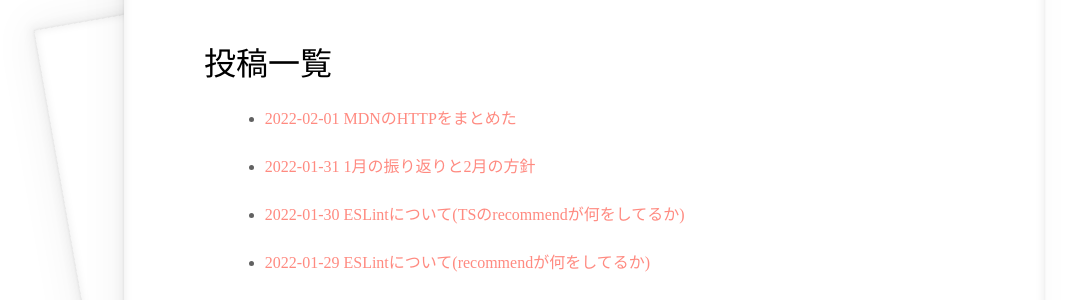
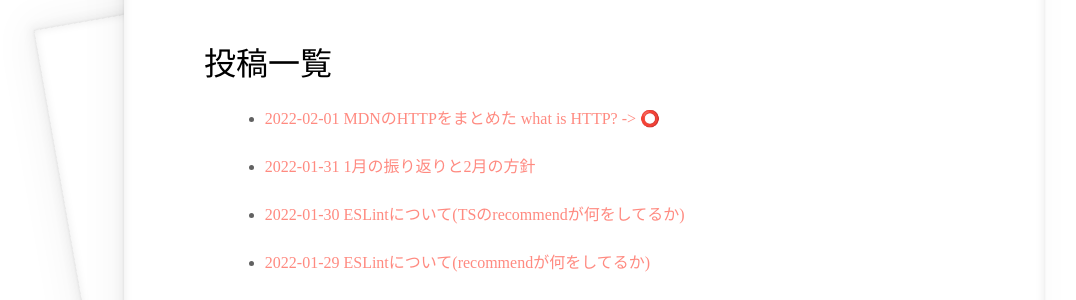
Before and after one commit to taisei-13046/TIL_pages, a Jekyll site: the page built from posts.md, in a window 1280 px wide and 900 px high. Shown: the part 174-474 px from the top of the window, without its empty margins (56-1132 px from the left). Built offline with Jekyll 4.4.1, drawn with Linux system fonts in a browser that asks for light colours.

Commit message:
Update 2022-02-01-react_day37_http.md

```diff
--- a/_posts/2022-02-01-react_day37_http.md
+++ b/_posts/2022-02-01-react_day37_http.md
@@ -1,6 +1,6 @@
 ---
 layout: post
-title: "MDNのHTTPをまとめた"
+title: "MDNのHTTPをまとめた what is HTTP? -> ⭕️"
 date: 2022-02-01
 category: read
 excerpt: ""
```
